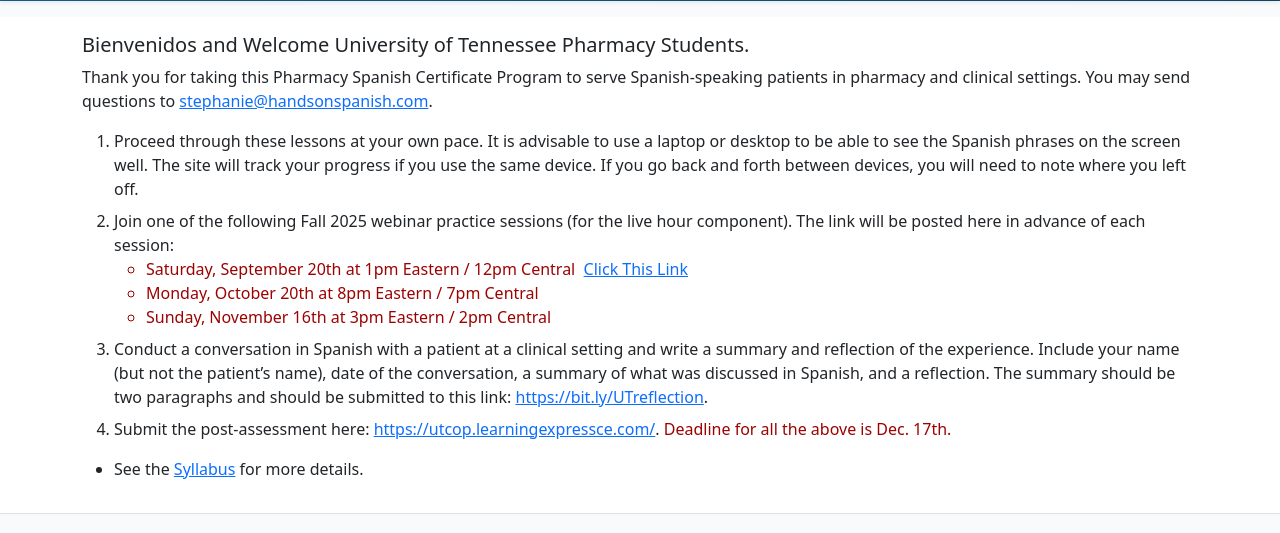
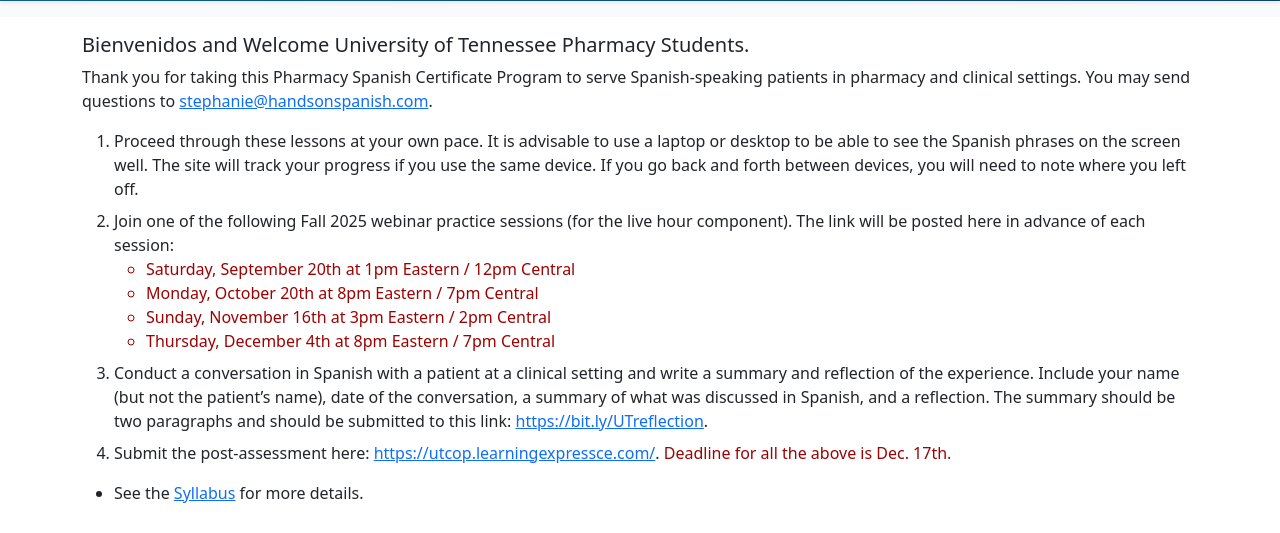
Before and after one commit to chrislangston/hosut, a plain HTML site: page index.html in a window 1280 px wide. Shown: the part 81-614 px from the top of the page. Drawn offline with nearby package versions, Linux system fonts and the light colour scheme.

Commit message:
Add in new date for December

```diff
--- a/index.html
+++ b/index.html
@@ -33,9 +33,10 @@
     <li class="mb-2">
       Join one of the following Fall 2025 webinar practice sessions (for the live hour component). The link will be posted here in advance of each session:
       <ul style="color: rgb(157, 2, 2);">
-        <li>Saturday, September 20th at 1pm Eastern / 12pm Central&nbsp;&nbsp;<a href="https://us06web.zoom.us/j/84154956448?pwd=GUDmY1YjYLdpUfLsykb8BV1MYp5tBo.1">Click This Link</a></li>
+        <li>Saturday, September 20th at 1pm Eastern / 12pm Central&nbsp;&nbsp;</li>
         <li>Monday, October 20th at 8pm Eastern / 7pm Central</li>
         <li>Sunday, November 16th at 3pm Eastern / 2pm Central</li>
+        <li>Thursday, December 4th at 8pm Eastern / 7pm Central</li>
       </ul>
     </li>
     <li class="mb-2">
```
